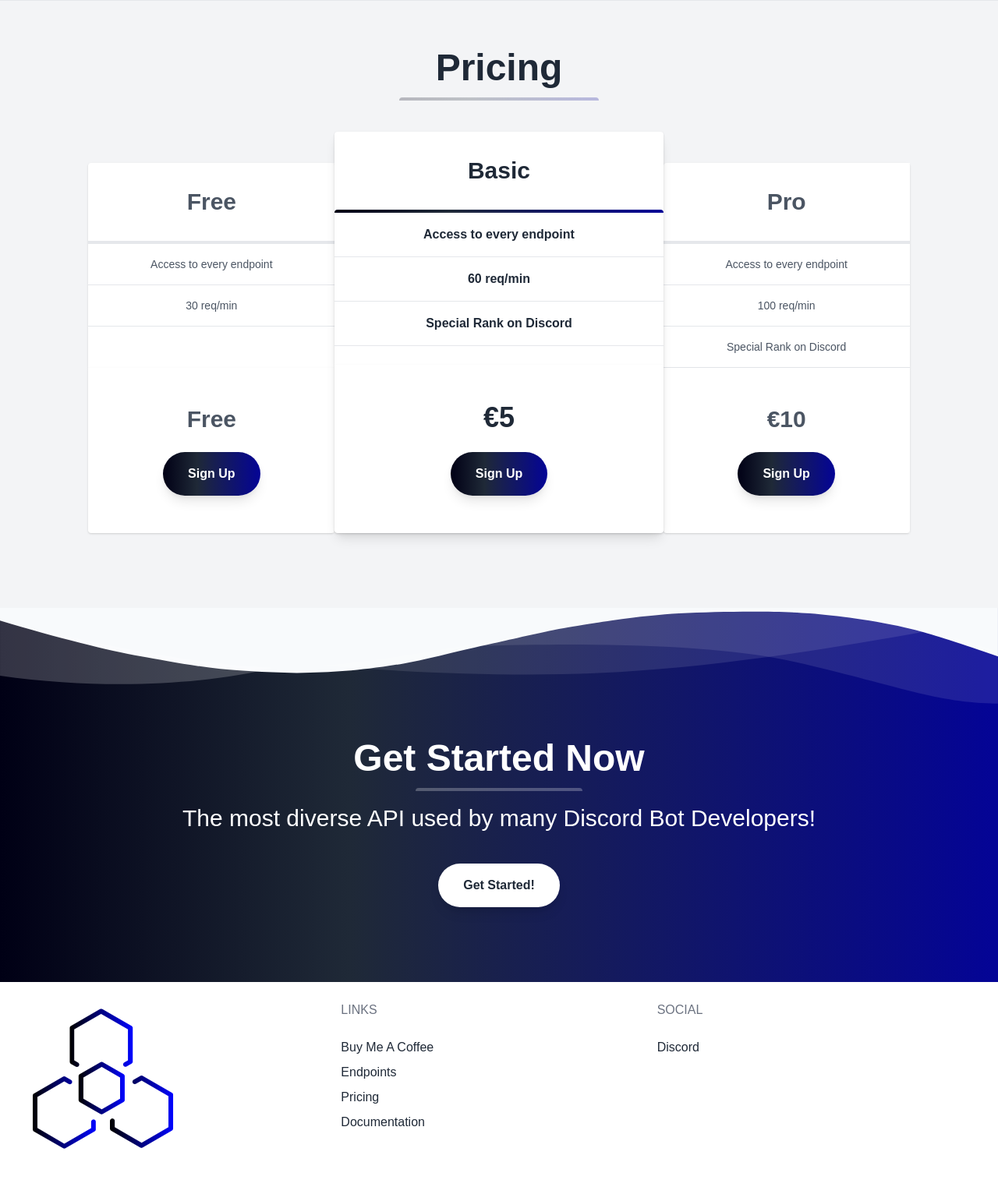
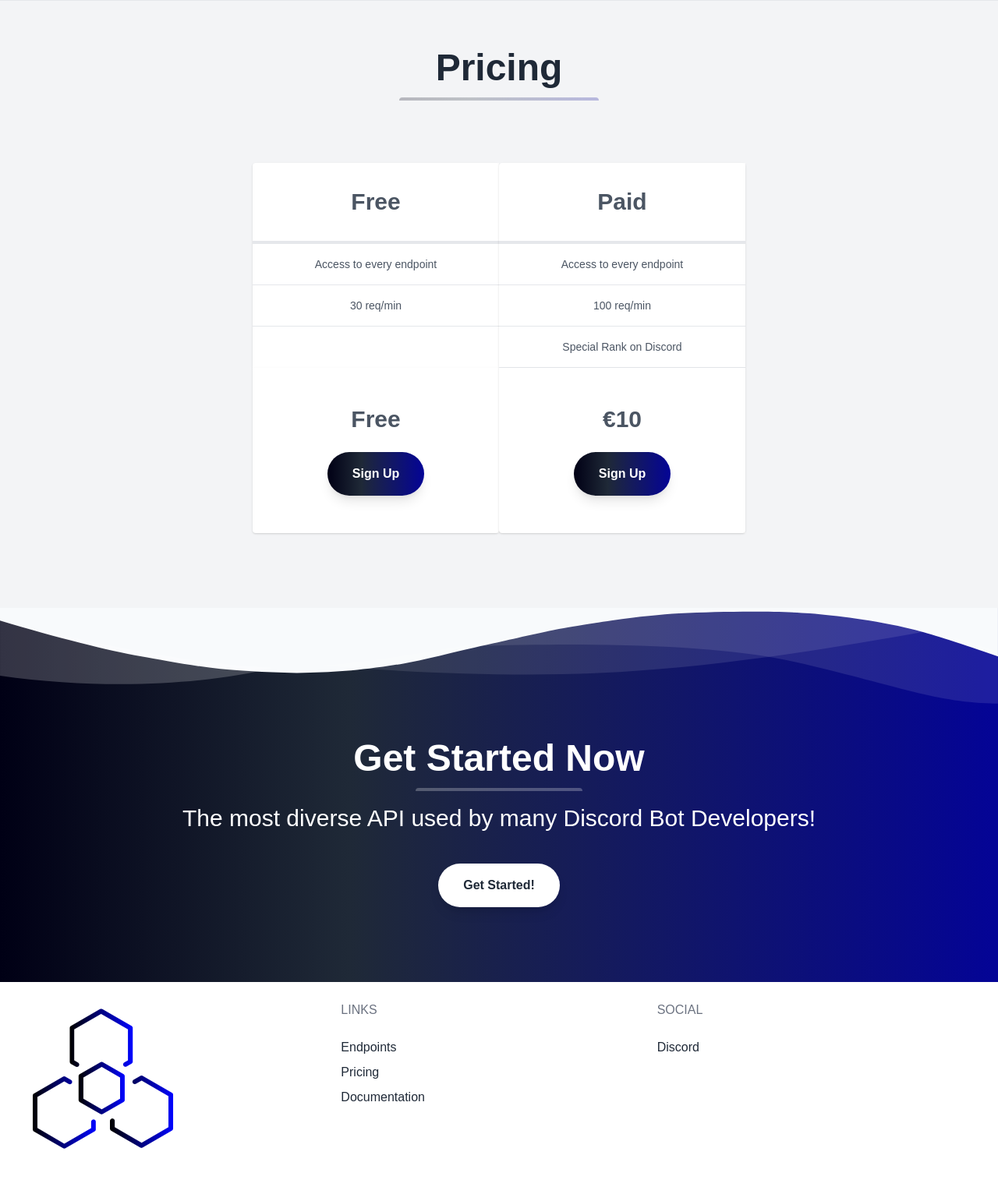
Before and after one commit to SauciucIonut/the-diverse-api, a Django app: page / in a window 1280 px wide. Shown: the part 1323-2855 px from the top of the page at 78% size. Run offline with Django 3.2, Linux system fonts and the light colour scheme.

Commit message:
minimal template edits

```diff
--- a/the_diverse_api/api/templates/base.html
+++ b/the_diverse_api/api/templates/base.html
@@ -107,9 +107,6 @@
           <p class="uppercase text-gray-500 md:mb-6">Links</p>
           <ul class="list-reset mb-6">
             <li class="mt-2 inline-block mr-2 md:block md:mr-0">
-              <a href="#" class="no-underline hover:underline text-gray-800 hover:text-pink-500">Buy Me A Coffee</a>
-            </li>
-            <li class="mt-2 inline-block mr-2 md:block md:mr-0">
               <a href="/#endpoints" class="no-underline hover:underline text-gray-800 hover:text-pink-500">Endpoints</a>
             </li>
             <li class="mt-2 inline-block mr-2 md:block md:mr-0">
@@ -118,6 +115,10 @@
             <li class="mt-2 inline-block mr-2 md:block md:mr-0">
               <a href="{% url 'documentation' %}"
                 class="no-underline hover:underline text-gray-800 hover:text-pink-500">Documentation</a>
+            </li>
+            <li class="mt-2 inline-block mr-2 md:block md:mr-0">
+              <!-- <a href="#" class="no-underline hover:underline text-gray-800 hover:text-pink-500">Buy Me A Coffee</a> -->
+              <script type="text/javascript" src="https://cdnjs.buymeacoffee.com/1.0.0/button.prod.min.js" data-name="bmc-button" data-slug="thediverseapi" data-color="#BD5FFF" data-emoji="💻"  data-font="Lato" data-text="Become a member" data-outline-color="#000000" data-font-color="#ffffff" data-coffee-color="#FFDD00" ></script>
             </li>
           </ul>
         </div>
--- a/the_diverse_api/api/templates/home.html
+++ b/the_diverse_api/api/templates/home.html
@@ -97,34 +97,15 @@
         <div class="flex-none mt-auto bg-white rounded-b rounded-t-none overflow-hidden shadow p-6">
           <div class="w-full pt-6 text-3xl text-gray-600 font-bold text-center">Free</div>
           <div class="flex items-center justify-center">
-            <button
+            <a href="{% url 'login' %}"><button
               class="mx-auto lg:mx-0 hover:underline gradient text-white font-bold rounded-full my-6 py-4 px-8 shadow-lg focus:outline-none focus:shadow-outline transform transition hover:scale-105 duration-300 ease-in-out">Sign
-              Up</button>
-          </div>
-        </div>
-      </div>
-      <div class="flex flex-col w-5/6 lg:w-1/3 mx-auto lg:mx-0 rounded-lg bg-white mt-4 sm:-mt-6 shadow-lg z-10">
-        <div class="flex-1 bg-white rounded-t rounded-b-none overflow-hidden shadow">
-          <div class="w-full p-8 text-3xl font-bold text-center">Basic</div>
-          <div class="h-1 w-full gradient my-0 py-0 rounded-t"></div>
-          <ul class="w-full text-center text-base font-bold">
-            <li class="border-b py-4">Access to every endpoint</li>
-            <li class="border-b py-4">60 req/min</li>
-            <li class="border-b py-4">Special Rank on Discord</li>
-          </ul>
-        </div>
-        <div class="flex-none mt-auto bg-white rounded-b rounded-t-none overflow-hidden shadow p-6">
-          <div class="w-full pt-6 text-4xl font-bold text-center">€5</div>
-          <div class="flex items-center justify-center">
-            <button
-              class="mx-auto lg:mx-0 hover:underline gradient text-white font-bold rounded-full my-6 py-4 px-8 shadow-lg focus:outline-none focus:shadow-outline transform transition hover:scale-105 duration-300 ease-in-out">Sign
-              Up</button>
+              Up</button></a>
           </div>
         </div>
       </div>
       <div class="flex flex-col w-5/6 lg:w-1/4 mx-auto lg:mx-0 rounded-none lg:rounded-l-lg bg-white mt-4">
         <div class="flex-1 bg-white text-gray-600 rounded-t rounded-b-none overflow-hidden shadow">
-          <div class="p-8 text-3xl font-bold text-center border-b-4">Pro</div>
+          <div class="p-8 text-3xl font-bold text-center border-b-4">Paid</div>
           <ul class="w-full text-center text-sm">
             <li class="border-b py-4">Access to every endpoint</li>
             <li class="border-b py-4">100 req/min</li>
@@ -134,9 +115,9 @@
         <div class="flex-none mt-auto bg-white rounded-b rounded-t-none overflow-hidden shadow p-6">
           <div class="w-full pt-6 text-3xl text-gray-600 font-bold text-center">€10</div>
           <div class="flex items-center justify-center">
-            <button
+            <a href="https://www.buymeacoffee.com/thediverseapi"><button
               class="mx-auto lg:mx-0 hover:underline gradient text-white font-bold rounded-full my-6 py-4 px-8 shadow-lg focus:outline-none focus:shadow-outline transform transition hover:scale-105 duration-300 ease-in-out">Sign
-              Up</button>
+              Up</button></a>
           </div>
         </div>
       </div>
```
